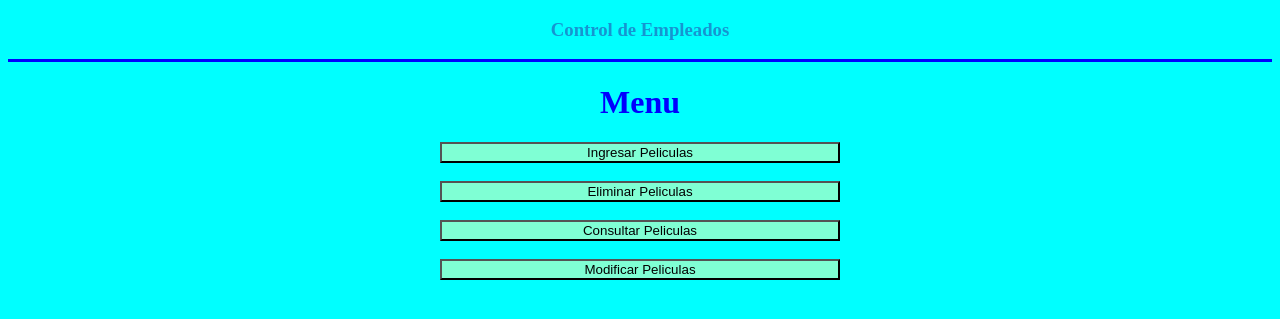
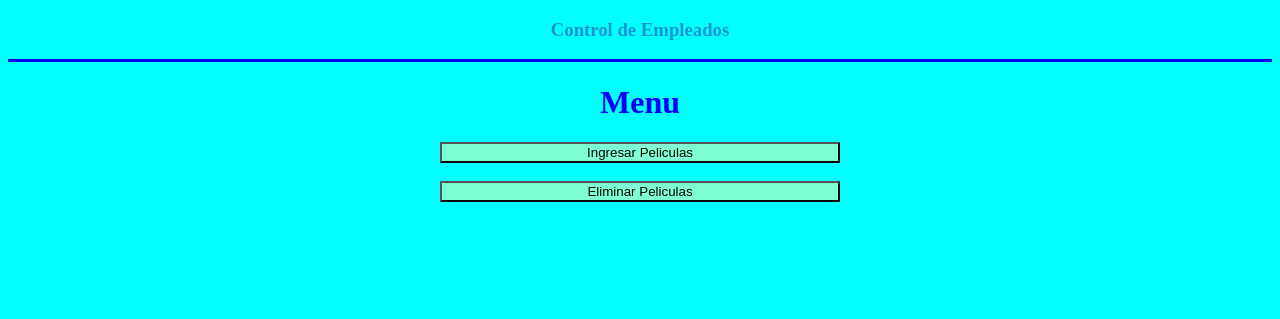
Before and after one commit to Alejandro2791/hola-mundo, a PHP site: page / in a window 1280 px wide. Shown: the top 319 px of the page. Run offline with PHP 8.4, Linux system fonts and the light colour scheme.

Commit message:
Update index.php

```diff
--- a/index.php
+++ b/index.php
@@ -11,13 +11,9 @@
     <h1 id="titulo">Menu</h1>
 
             <!–-   Creacion de Botones  -–>
-        <button id="boton" onclick="location.href='Secundaria1.html'">Ingresar Peliculas</button>
+        <button id="boton" onclick="location.href='agregar.php'">Ingresar Peliculas</button>
         &nbsp;&nbsp;
-        <button id="boton" onclick="location.href='Secundaria2.php'">Eliminar Peliculas</button>
-        &nbsp;&nbsp;
-        <button id="boton" onclick="location.href='Secundaria3.html'">Consultar Peliculas</button>
-        &nbsp;&nbsp;
-        <button id="boton" onclick="location.href='Secundaria4.php'">Modificar Peliculas</button>
+        <button id="boton" onclick="location.href='consultar.php'">Eliminar Peliculas</button>
 
 </body>
 </html>
```
